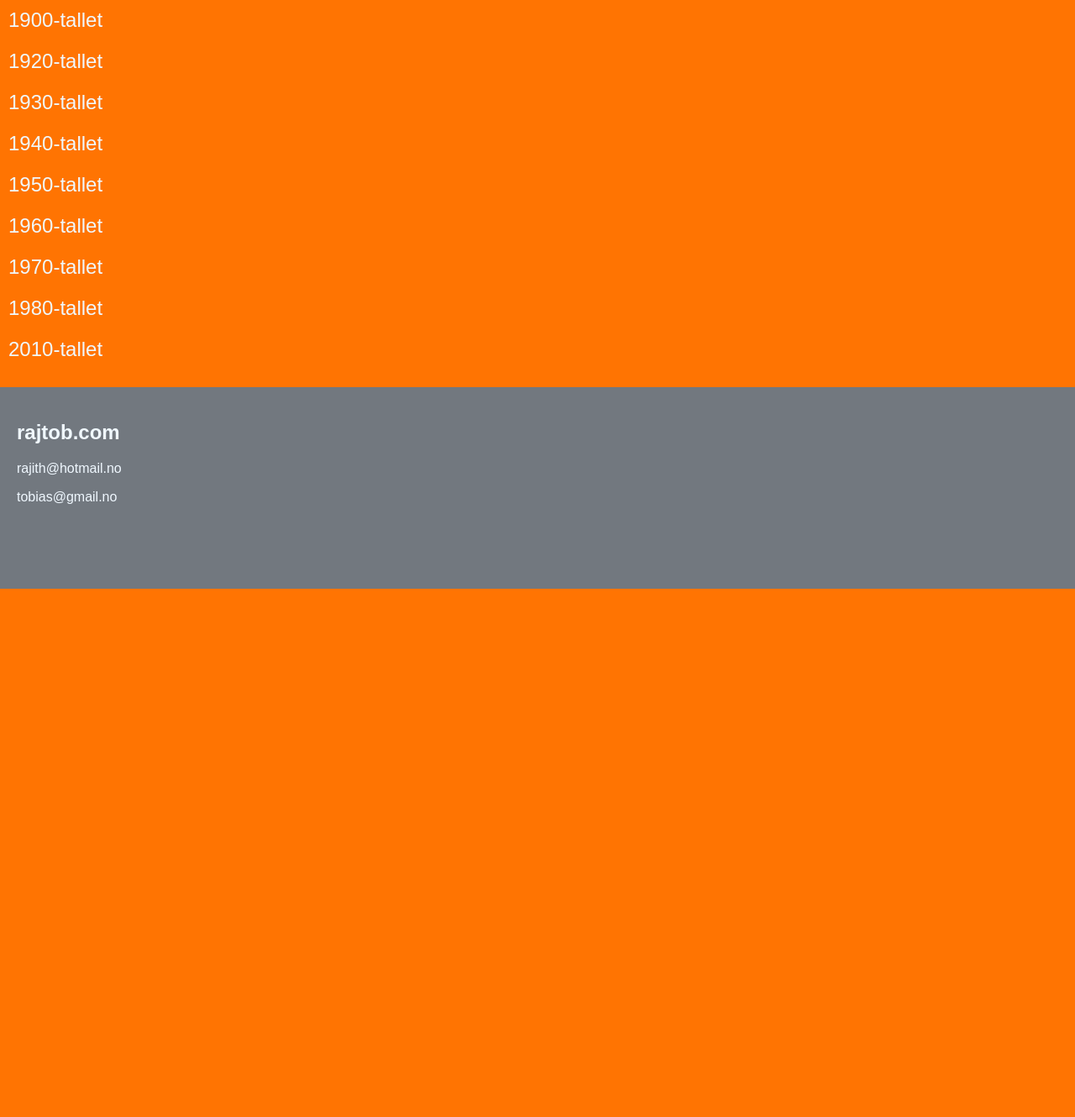
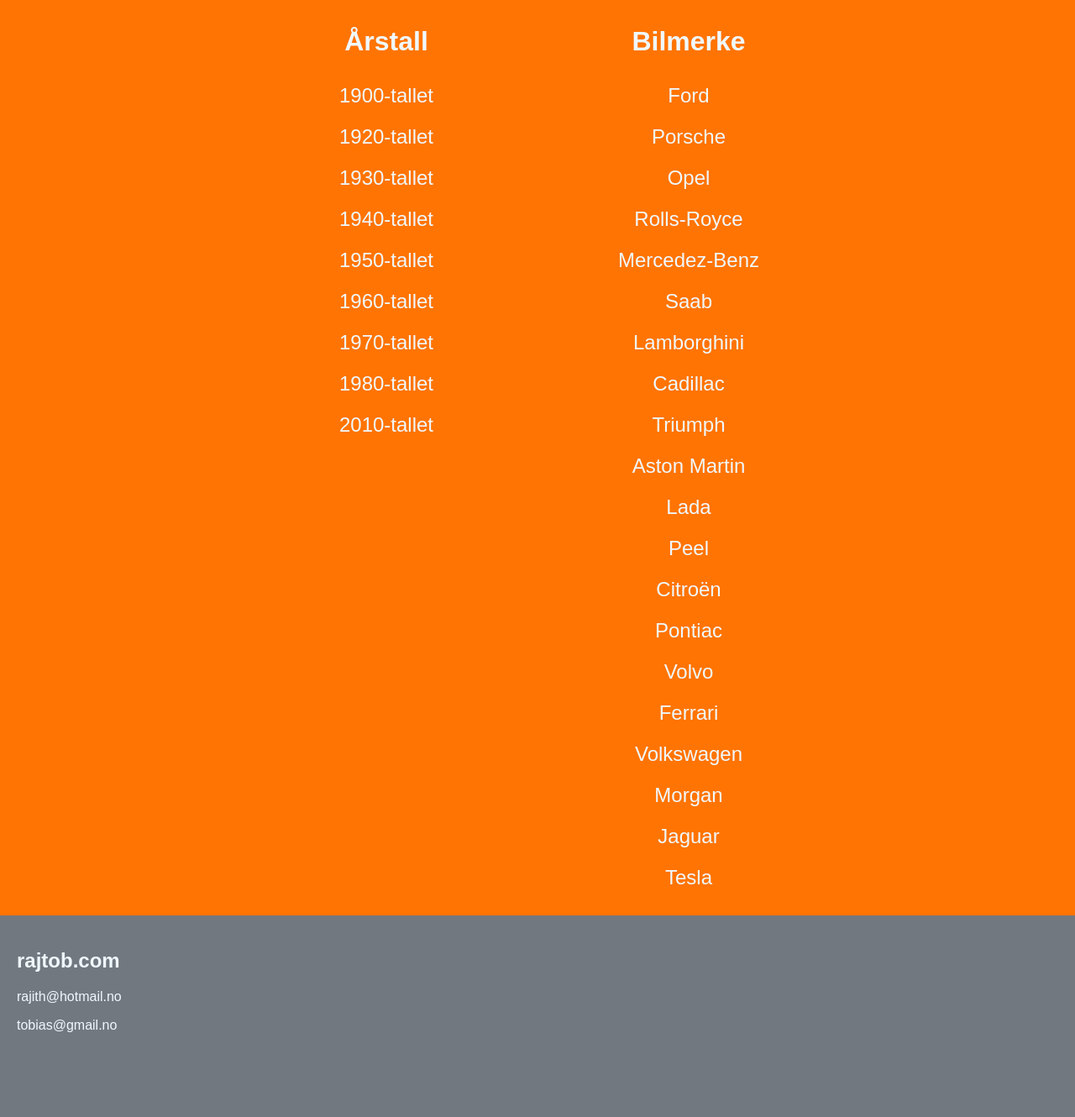
Before and after one commit to tobtim/biler, a Flask app: page /sortering in a window 1280 px wide. Shown: the part 88-1418 px from the top of the page at 84% size. Before the commit the page ends 789 px from the top, so only its background shows below. Run offline with Flask 2, Linux system fonts and the light colour scheme; data comes from the database, SQL or seed files in the repository; some web fonts are replaced.

Commit message:
Oppdatert

```diff
--- a/app.py
+++ b/app.py
@@ -60,4 +60,12 @@
     return render_template("aar.html", biler=biler)
 
 
+@app.route("/merke/<m>")
+def merke(m):
+    m = str(m)
+    biler = db.engine.execute(f"SELECT * FROM biler WHERE merke = '{m}'")
+
+    return render_template("merke.html", biler=biler)
+
+
 app.run(debug=True)
--- a/static/css/main.css
+++ b/static/css/main.css
@@ -6,6 +6,10 @@
   font-family: "Fira Sans Extra Condensed", sans-serif;
 }
 #liste {
+  display: flex;
+  flex-direction: column;
+}
+#merke {
   display: flex;
   flex-direction: column;
 }
@@ -44,7 +48,7 @@
   margin-bottom: 0px;
 }
 nav a:hover {
-  border-bottom: 1px solid greenyellow;
+  border-bottom: 1px solid rgb(255, 116, 2);
 }
 #pakker {
   max-width: 700px;
@@ -76,12 +80,28 @@
 #liste a:hover {
   border-bottom: 1px solid yellowgreen;
 }
+#merke a {
+  margin: 10px;
+  border-bottom: 1px solid transparent;
+}
+#merke a:hover {
+  border-bottom: 1px solid yellowgreen;
+}
 #grid div {
   background-color: lightgrey;
   border: 2px solid gray;
   padding: 10px;
 }
-
+#sortering {
+  margin: auto;
+  display: grid;
+  grid-template-columns: repeat(2, 1fr);
+  grid-gap: 20px;
+  text-align: center;
+}
+#sortering img {
+  width: 100%;
+}
 #grid div:hover {
   cursor: pointer;
   box-shadow: 3px 3px 7px 7px greenyellow;
--- a/templates/sortering.html
+++ b/templates/sortering.html
@@ -22,7 +22,10 @@
           <a href="/sortering">Sortering</a>
       </nav>
     </header>
+      <div id="pakker">
+        <div id="sortering">
             <div id="liste">
+                <h1>Årstall</h1>
                 <a href="/aar/1900">1900-tallet</a>
                 <a href="/aar/1920">1920-tallet</a>
                 <a href="/aar/1930">1930-tallet</a>
@@ -33,6 +36,30 @@
                 <a href="/aar/1980">1980-tallet</a>
                 <a href="/aar/2010">2010-tallet</a>
             </div>
+            <div id="merke">
+                <h1>Bilmerke</h1>
+                <a href="/merke/Ford">Ford</a>
+                <a href="/merke/Porsche">Porsche</a>
+                <a href="/merke/Opel">Opel</a>
+                <a href="/merke/Rolls-Royce">Rolls-Royce</a>
+                <a href="/merke/Mercedes-Benz">Mercedez-Benz</a>
+                <a href="/merke/Saab">Saab</a>
+                <a href="/merke/Lamborghini">Lamborghini</a>
+                <a href="/merke/Cadillac">Cadillac</a>
+                <a href="/merke/Triumph">Triumph</a>
+                <a href="/merke/Aston Martin">Aston Martin</a>
+                <a href="/merke/Lada">Lada</a>
+                <a href="/merke/Peel">Peel</a>
+                <a href="/merke/Citroën">Citroën</a>
+                <a href="/merke/Pontiac">Pontiac</a>
+                <a href="/merke/Volvo">Volvo</a>
+                <a href="/merke/Ferrari">Ferrari</a>
+                <a href="/merke/Volkswagen">Volkswagen</a>
+                <a href="/merke/Morgan">Morgan</a>
+                <a href="/merke/Jaguar">Jaguar</a>
+                <a href="/merke/Tesla">Tesla</a>
+            </div>
+          </div>
       </div>
     <footer>
       <h2>rajtob.com</h2>
```
Also changed, not shown: templates/merke.html (added, +45 -0 lines), static/img/bmw.jpg (added). Lines whose indentation alone changed are shown as unchanged.
